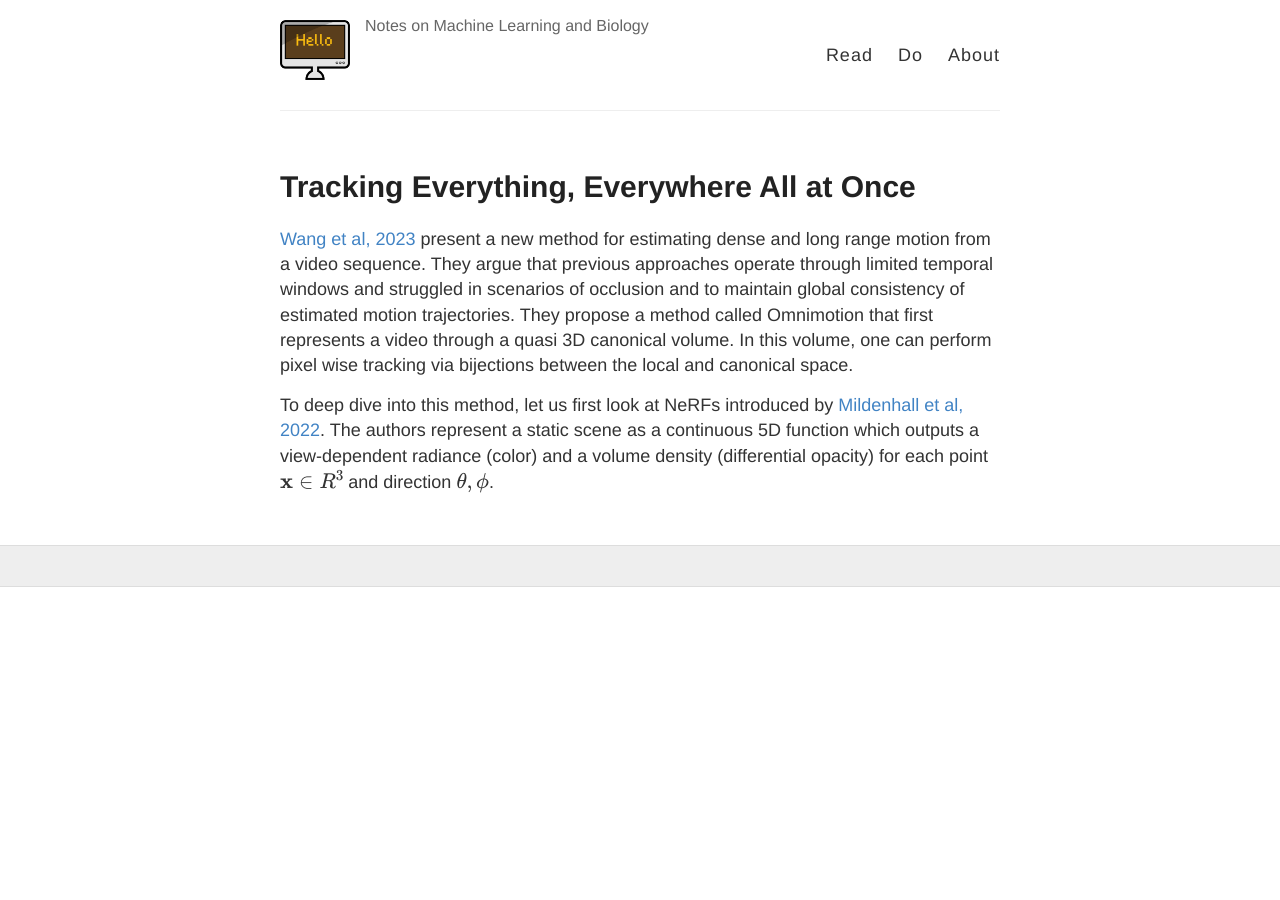
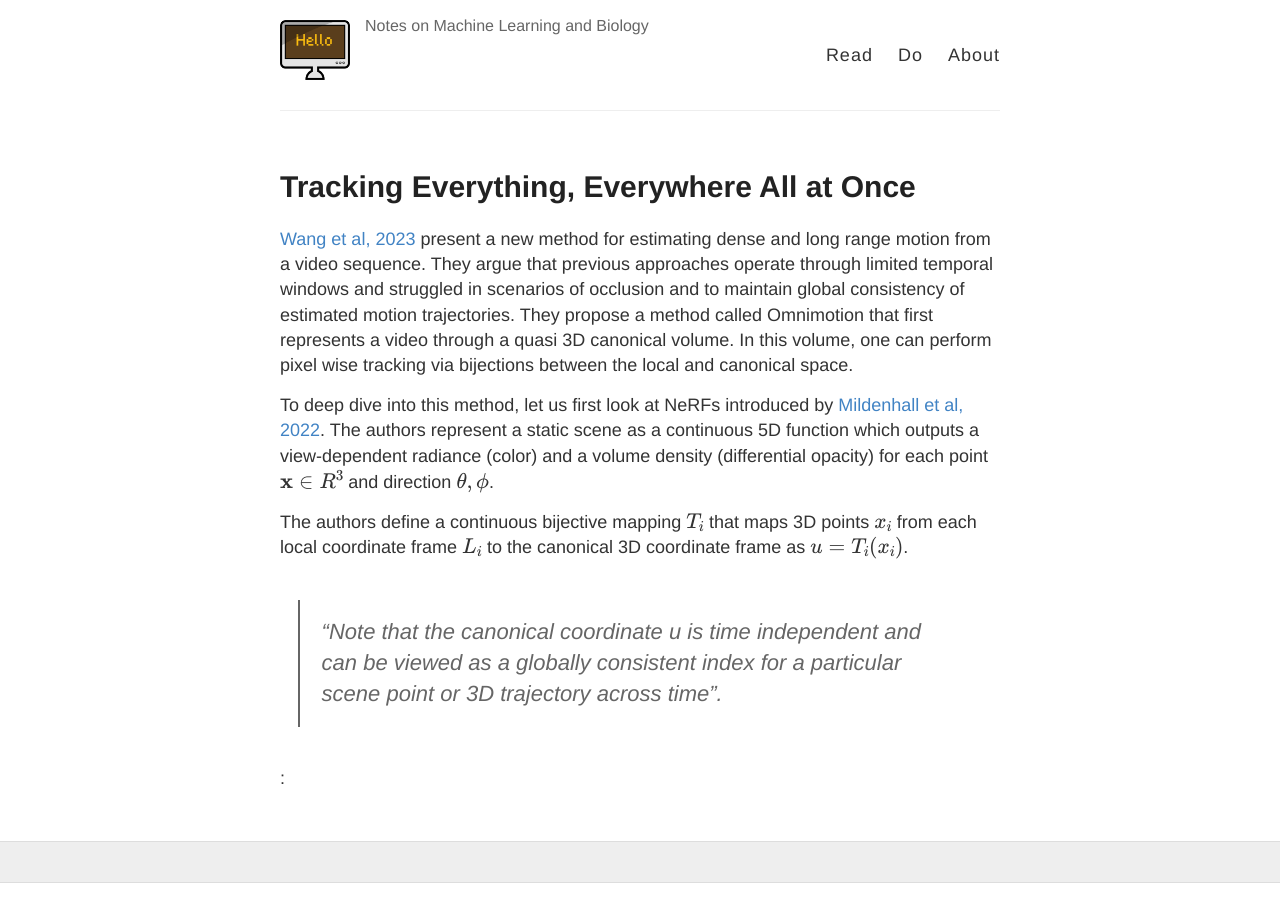
Before and after one commit to lmanan/lmanan.github.io, a Jekyll site: the page built from _posts/2021-04-22-Tracking-Everything-Everywhere-All-at-Once.md, in a window 1280 px wide. Built offline with Jekyll 4.4.1, drawn with Linux system fonts in a browser that asks for light colours; formulas are drawn with MathJax 3; a script that is not in the unit is left out.

Commit message:
update post

```diff
--- a/_posts/2021-04-22-Tracking-Everything-Everywhere-All-at-Once.md
+++ b/_posts/2021-04-22-Tracking-Everything-Everywhere-All-at-Once.md
@@ -11,3 +11,9 @@ comments: true
 [Wang et al, 2023](https://arxiv.org/pdf/2306.05422.pdf) present a new method for estimating dense and long range motion from a video sequence. They argue that previous approaches operate through limited temporal windows and struggled in scenarios of occlusion and to maintain global consistency of estimated motion trajectories. They propose a method called Omnimotion that first represents a video through a quasi 3D canonical volume. In this volume, one can perform pixel wise tracking via bijections between the local and canonical space.
 
 To deep dive into this method, let us first look at NeRFs introduced by [Mildenhall et al, 2022](https://www.ecva.net/papers/eccv_2020/papers_ECCV/papers/123460392.pdf). The authors represent a static scene as a continuous 5D function which outputs a view-dependent radiance (color) and a volume density (differential opacity) for each point $\textbf{x} \in R^{3}$ and direction $\theta, \phi$.
+
+The authors define a continuous bijective mapping $T_{i}$ that maps 3D points $x_{i}$  from each local coordinate frame $L_{i}$ to the canonical 3D coordinate frame as $u = T_{i}(x_{i})$.
+
+>"Note that the canonical coordinate u is time independent and can be viewed as a globally consistent index for a particular scene point or 3D trajectory across time".
+
+:
```
